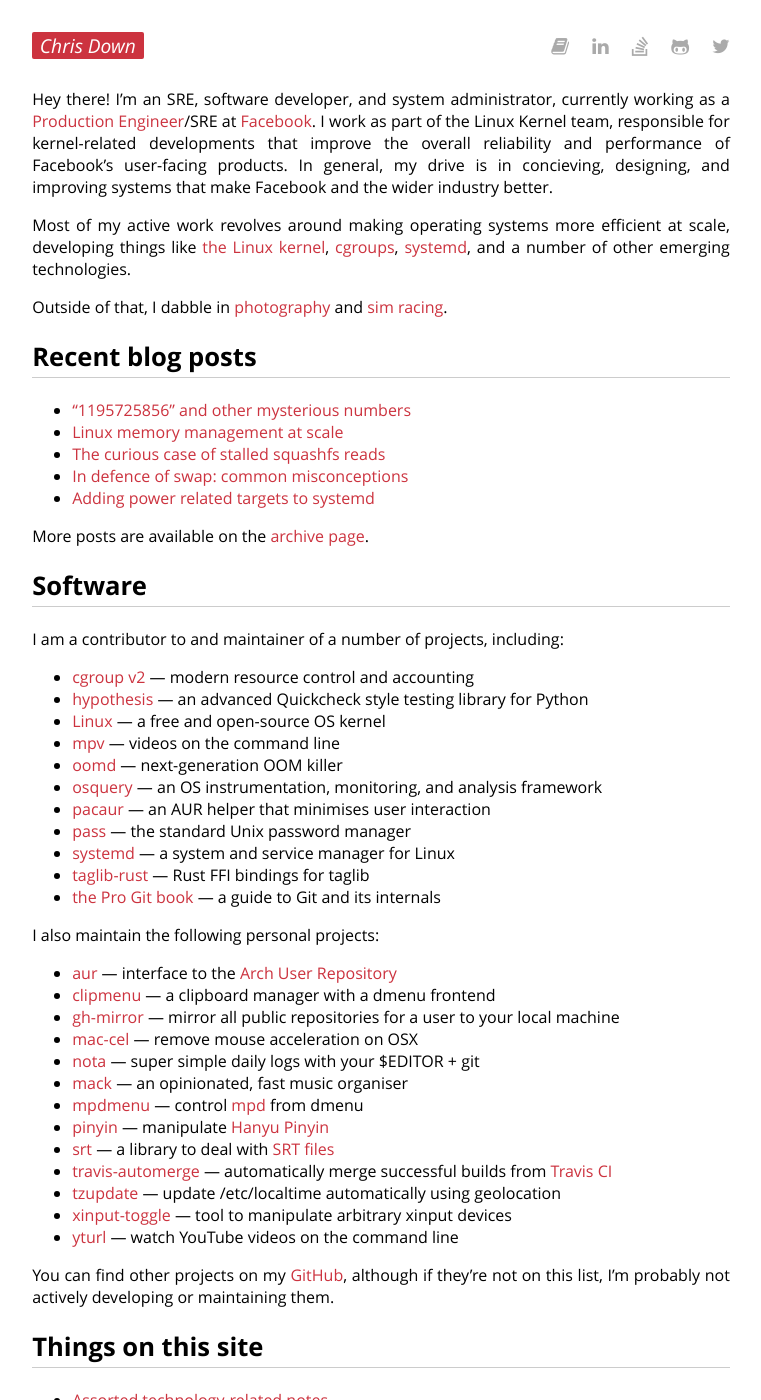
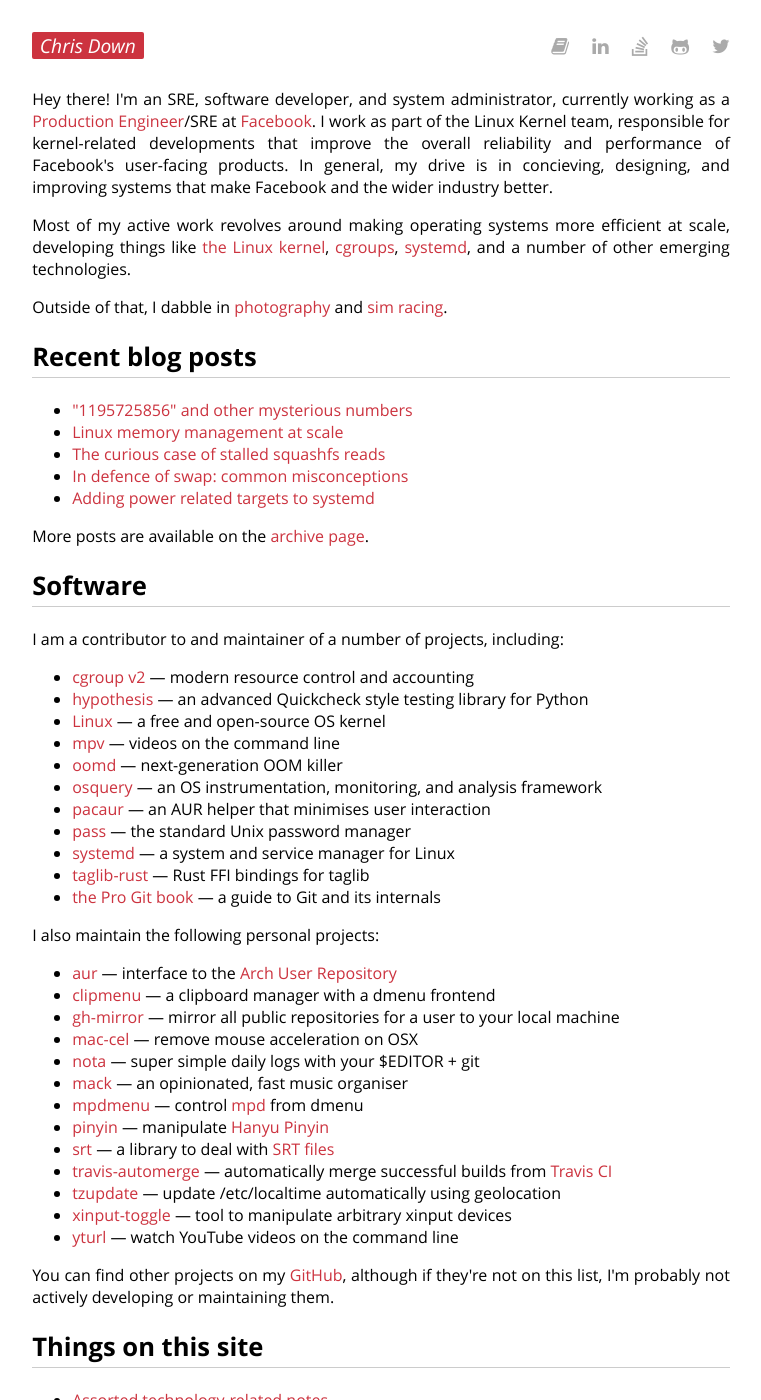
Before and after one commit to cdown/chrisdown.name, a Jekyll site: the page built from index.md, in a window 1280 px wide and 1400 px high. Shown: the whole window, without its empty margins (259-1020 px from the left). Built offline with Jekyll 4.4.1, drawn with Linux system fonts in a browser that asks for light colours; part of the change alters nothing that is shown; some of the changed text lies outside the part shown.

```diff
--- a/_config.yml
+++ b/_config.yml
@@ -51,3 +51,7 @@ header:
 
 plugins:
   - jekyll-redirect-from
+
+# Disable smart quotes
+kramdown:
+  smart_quotes: ["apos", "apos", "quot", "quot"]
```
